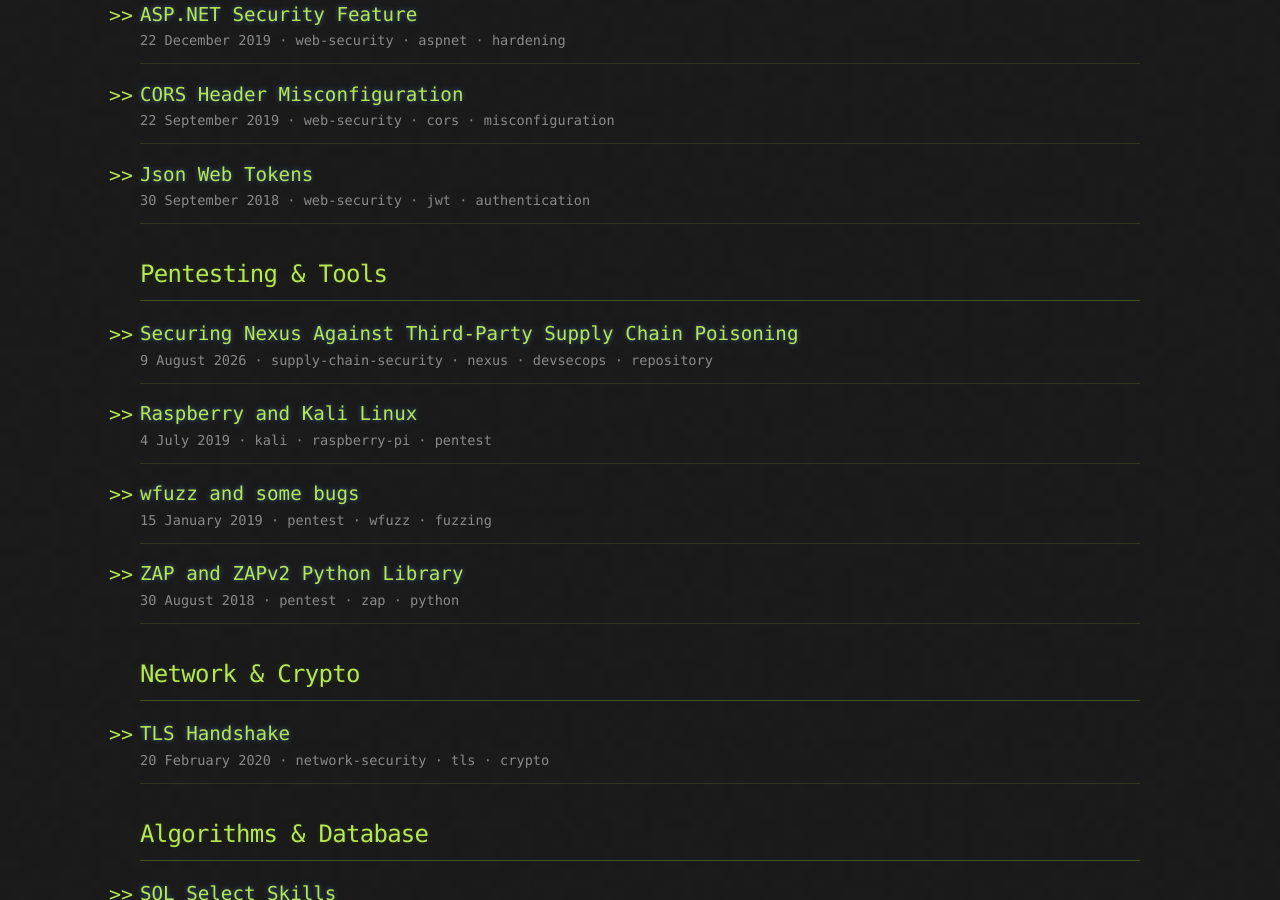
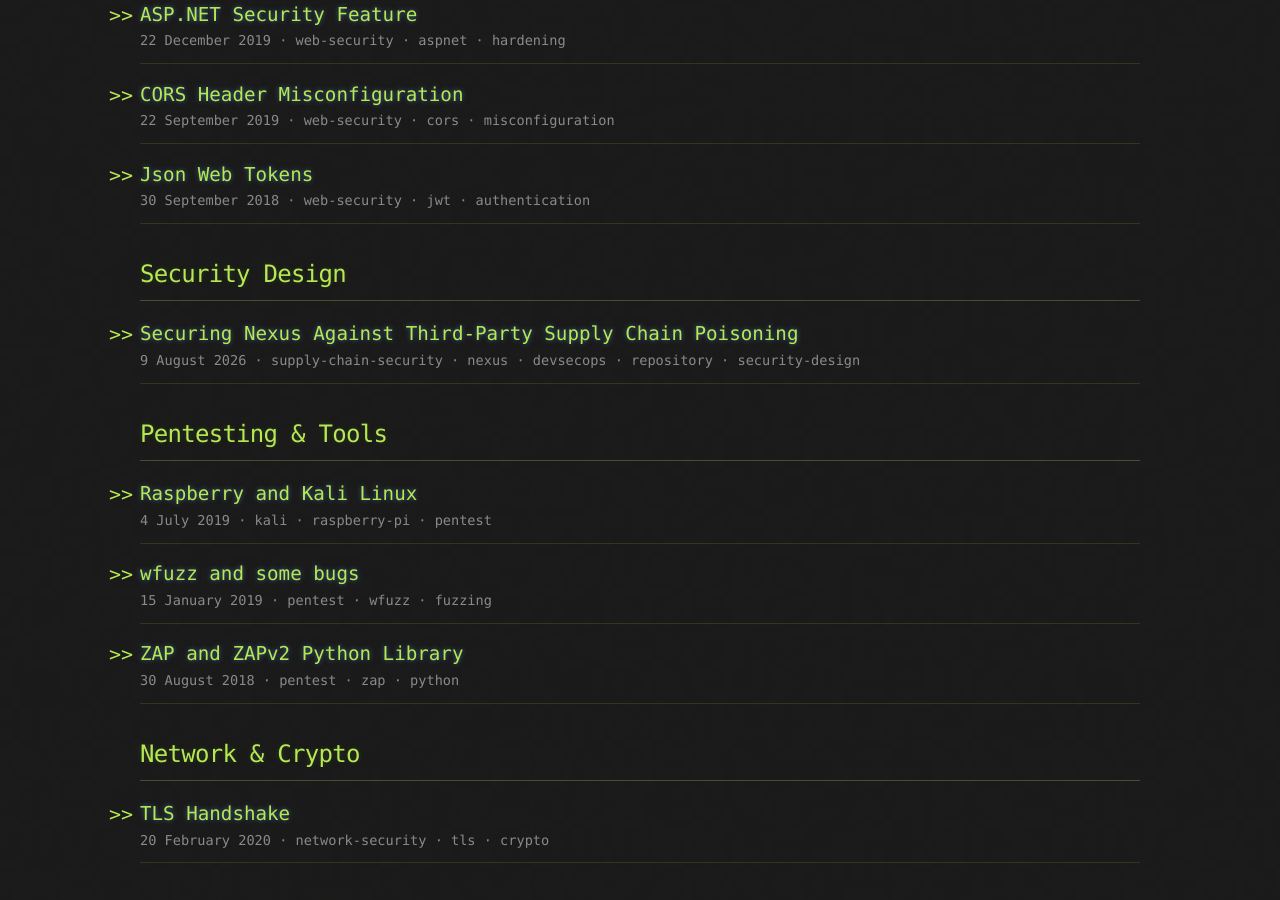
Before and after one commit to allencharp/allencharp.github.io, a Jekyll site: the page built from index.html, in a window 1280 px wide and 900 px high, scrolled down 958 px. Built offline with Jekyll 4.4.1, drawn with Linux system fonts in a browser that asks for light colours; some of the changed text lies outside the part shown.

Commit message:
Add Security Design post group; rename site to Allen security notes

```diff
--- a/_config.yml
+++ b/_config.yml
@@ -1,5 +1,5 @@
 # Site settings
-title: allen self learning blog
+title: Allen security notes
 email: none
 description: >-
   Share some knowledge, skills and others — security research, pentesting notes and more.
--- a/index.html
+++ b/index.html
@@ -3,7 +3,7 @@
 ---
 
 <section class="hero">
-  <h1 class="hero-title">Security Notes</h1>
+  <h1 class="hero-title">Allen security notes</h1>
   <p class="hero-sub">Self-learning notes on web security, pentesting tools and networking — by allencharp.</p>
   <p class="hero-actions">
     <a class="btn" href="{{ '/about/' | relative_url }}">About</a>
@@ -26,10 +26,24 @@
 </section>
 
 <section class="post-group">
+  <h2>Security Design</h2>
+  <ul class="post-list">
+    {% for post in site.posts %}
+      {% if post.tags contains 'security-design' %}
+      <li>
+        <a class="post-link" href="{{ post.url | relative_url }}">{{ post.title }}</a>
+        <span class="post-meta">{{ post.date | date: "%-d %B %Y" }}{% if post.tags %} · {{ post.tags | join: " · " }}{% endif %}</span>
+      </li>
+      {% endif %}
+    {% endfor %}
+  </ul>
+</section>
+
+<section class="post-group">
   <h2>Pentesting &amp; Tools</h2>
   <ul class="post-list">
     {% for post in site.posts %}
-      {% unless post.tags contains 'web-security' or post.tags contains 'network-security' or post.tags contains 'math' or post.tags contains 'database' %}
+      {% unless post.tags contains 'web-security' or post.tags contains 'network-security' or post.tags contains 'math' or post.tags contains 'database' or post.tags contains 'security-design' %}
       <li>
         <a class="post-link" href="{{ post.url | relative_url }}">{{ post.title }}</a>
         <span class="post-meta">{{ post.date | date: "%-d %B %Y" }}{% if post.tags %} · {{ post.tags | join: " · " }}{% endif %}</span>
```
Also changed, not shown: _posts/2026-08-09-Nexus-Supply-Chain-Protection.md (+1 -1 lines), README.md.
